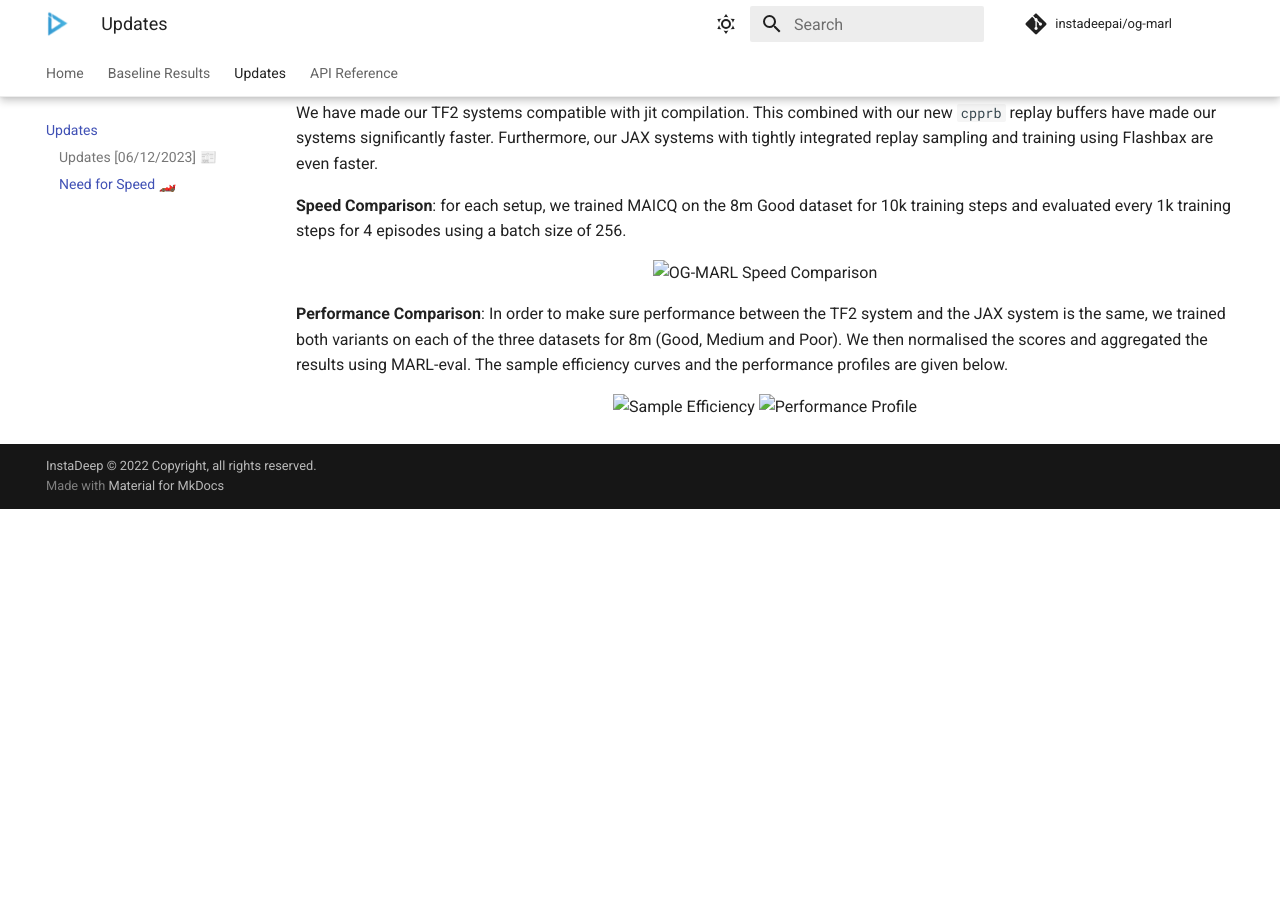
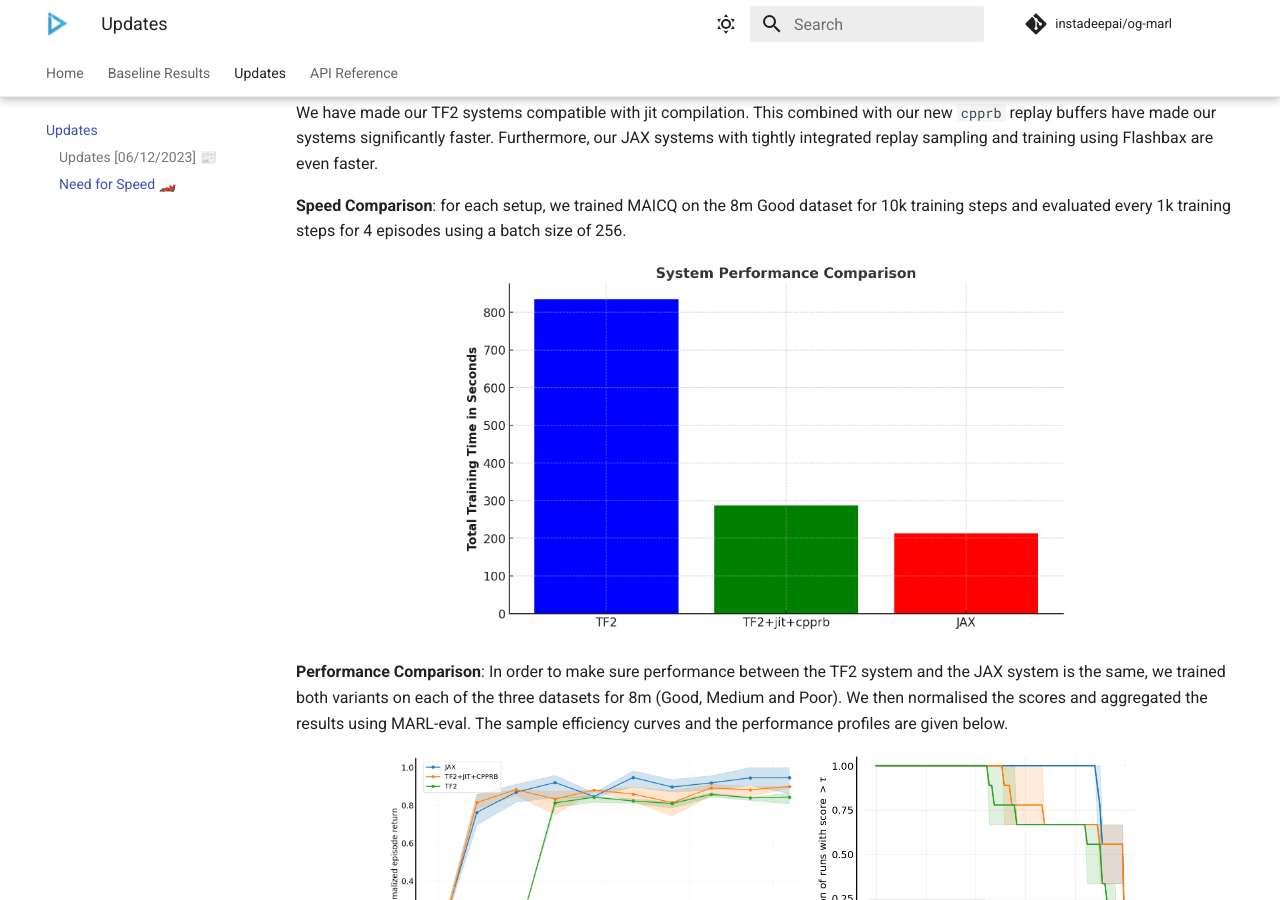
Before and after one commit to instadeepai/og-marl, an MkDocs documentation site: the page built from docs/updates.md, in a window 1280 px wide and 900 px high, scrolled down 658 px. Built offline with MkDocs 1.6.1 and Material for MkDocs 9.7.7, drawn with Linux system fonts in a browser that asks for light colours; comment, search, counter and statistics services are not loaded; before the commit the page ends 1167 px from its top, so only the background shows below that.

Commit message:
Update updates.md

```diff
--- a/docs/updates.md
+++ b/docs/updates.md
@@ -21,7 +21,7 @@ We have made our TF2 systems compatible with jit compilation. This combined with
 
 <div class="collage">
     <div class="row" align="center">
-        <img src="docs/assets/system_speed_comparison.png" alt="OG-MARL Speed Comparison" width="65%"/>
+        <img src="assets/system_speed_comparison.png" alt="OG-MARL Speed Comparison" width="65%"/>
   </div>
 </div>
 
@@ -29,7 +29,7 @@ We have made our TF2 systems compatible with jit compilation. This combined with
 
 <div class="collage">
   <div class="row" align="center">
-    <img src="docs/assets/sample_efficiency.png" alt="Sample Efficiency" width="45%"/>
-    <img src="docs/assets/performance_profile.png" alt="Performance Profile" width="35%"/>
+    <img src="assets/sample_efficiency.png" alt="Sample Efficiency" width="45%"/>
+    <img src="assets/performance_profile.png" alt="Performance Profile" width="35%"/>
   </div>
 </div>
```
